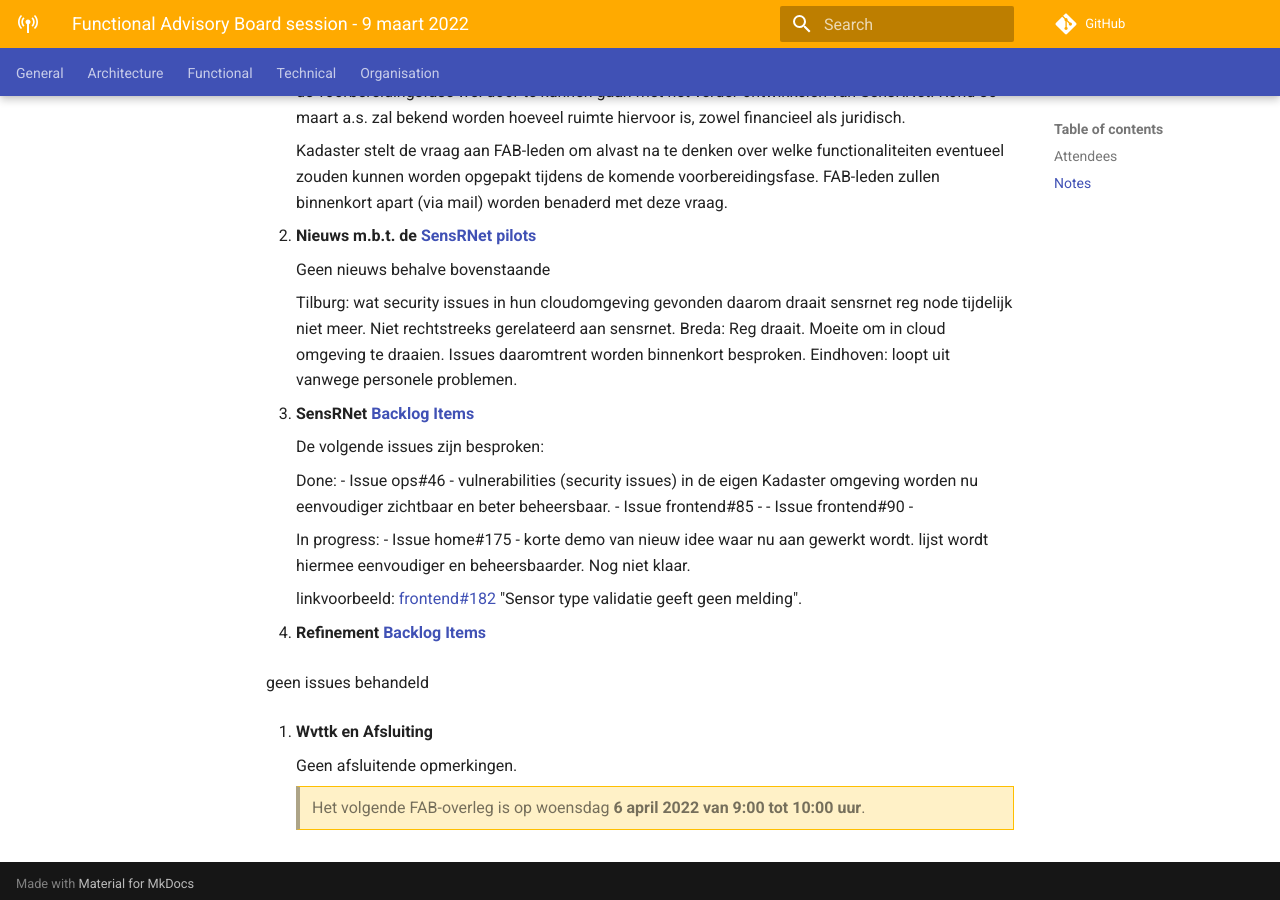
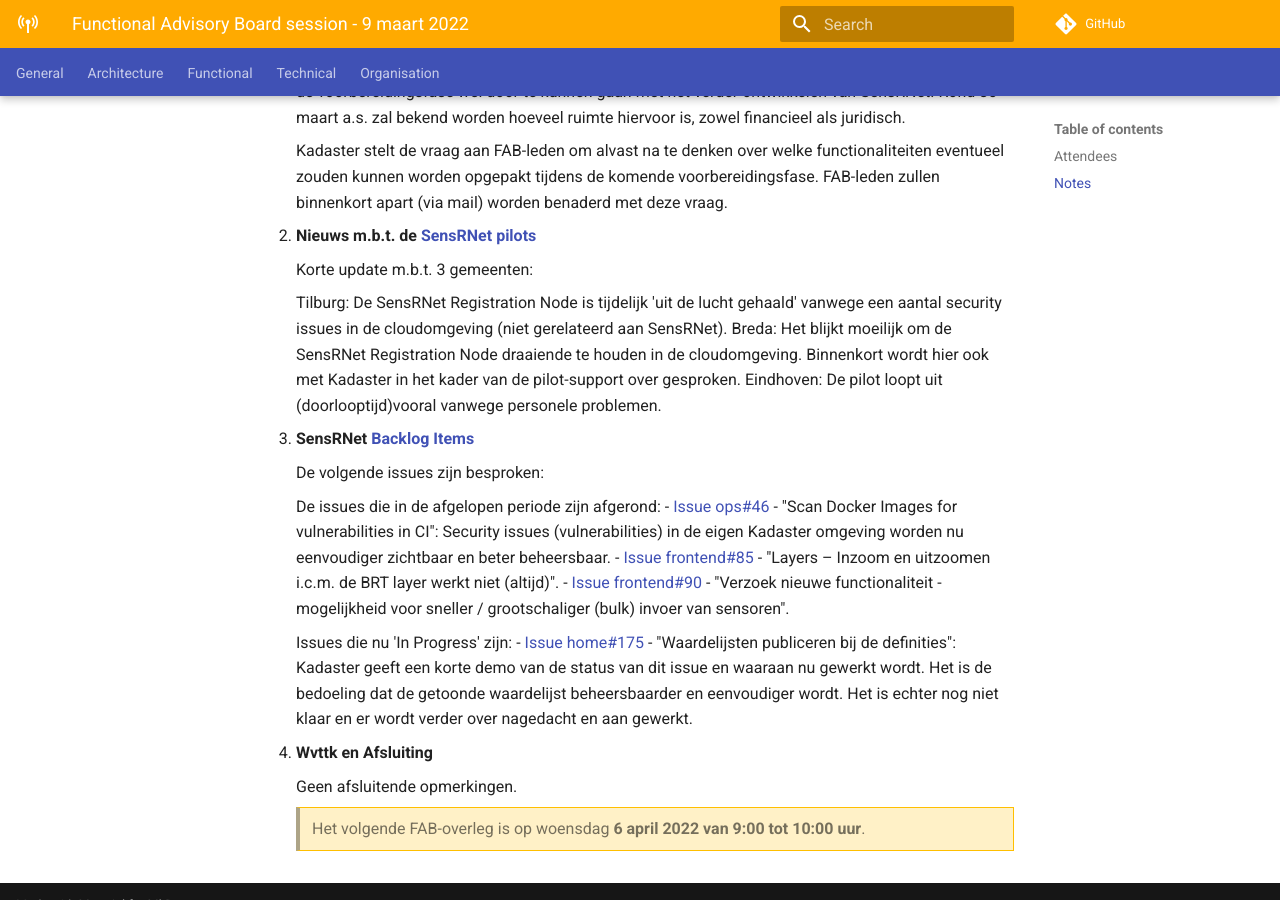
Before and after one commit to kadaster-labs/sensrnet-home, an MkDocs documentation site: the page built from docs/notes/2022-03-09-FAB-notes.md, in a window 1280 px wide and 900 px high, scrolled down 929 px. Built offline with MkDocs 1.6.1 and Material for MkDocs 9.7.7, drawn with Linux system fonts in a browser that asks for light colours; comment, search, counter and statistics services are not loaded.

Commit message:
Update 2022-03-09-FAB-notes.md

```diff
--- a/docs/notes/2022-03-09-FAB-notes.md
+++ b/docs/notes/2022-03-09-FAB-notes.md
@@ -22,7 +22,7 @@
 
      Mededelingen.
 
-     Kadaster  deelt informatie over de stand van zaken rond de voortzetting van SensRNet.
+     Kadaster deelt informatie over de stand van zaken rond de voortzetting van SensRNet.
      Het oorspronkelijke plan was om op 1 april de MVP+-fase af te sluiten en te starten met de productiefase.
      Hiervoor is het echter nog te vroeg.
      Er is besloten om op 1 april niet met de productiefase te beginnen maar een voorbereidingsfase in te lassen die duurt van 1 april tot en met 31 december 2022.
@@ -37,34 +37,27 @@
 
 2. **Nieuws m.b.t. de [SensRNet pilots](https://kadaster-labs.github.io/sensrnet-home/Pilots/)**
 
-     Geen nieuws behalve bovenstaande
+     Korte update m.b.t. 3 gemeenten:
 
-     Tilburg: wat security issues in hun cloudomgeving gevonden daarom draait sensrnet reg node tijdelijk niet meer. Niet rechtstreeks gerelateerd aan sensrnet.
-     Breda: Reg draait. Moeite om in cloud omgeving te draaien. Issues daaromtrent worden binnenkort besproken.
-     Eindhoven: loopt uit vanwege personele problemen.
-
+     Tilburg: De SensRNet Registration Node is tijdelijk 'uit de lucht gehaald' vanwege een aantal security issues in de cloudomgeving (niet gerelateerd aan SensRNet).
+     Breda: Het blijkt moeilijk om de SensRNet Registration Node draaiende te houden in de cloudomgeving. Binnenkort wordt hier ook met Kadaster in het kader van de pilot-support over gesproken.
+     Eindhoven: De pilot loopt uit (doorlooptijd)vooral vanwege personele problemen.
 
 3. **SensRNet [Backlog Items](https://github.com/orgs/kadaster-labs/projects/1)**
 
      De volgende issues zijn besproken:
 
-     Done:
-     - Issue ops#46 - vulnerabilities (security issues) in de eigen Kadaster omgeving worden nu eenvoudiger zichtbaar en beter beheersbaar.
-     - Issue frontend#85 -
-     - Issue frontend#90 -
+     De issues die in de afgelopen periode zijn afgerond:
+     - [Issue ops#46](https://github.com/kadaster-labs/sensrnet-ops/issues/46) - "Scan Docker Images for vulnerabilities in CI":
+       Security issues (vulnerabilities) in de eigen Kadaster omgeving worden nu eenvoudiger zichtbaar en beter beheersbaar.
+     - [Issue frontend#85](https://github.com/kadaster-labs/sensrnet-registry-frontend/issues/85) - "Layers – Inzoom en uitzoomen i.c.m. de BRT layer werkt niet (altijd)".
+     - [Issue frontend#90](https://github.com/kadaster-labs/sensrnet-registry-frontend/issues/90) - "Verzoek nieuwe functionaliteit - mogelijkheid voor sneller / grootschaliger (bulk) invoer van sensoren".
 
-     In progress:
-     - Issue home#175 -
-     korte demo van nieuw idee waar nu aan gewerkt wordt. lijst wordt hiermee eenvoudiger en beheersbaarder. Nog niet klaar.
-
-
-     linkvoorbeeld:
-     [frontend#182](https://github.com/kadaster-labs/sensrnet-registry-frontend/issues/182) "Sensor type validatie geeft geen melding".
-
-
-4. **Refinement [Backlog Items](https://github.com/orgs/kadaster-labs/projects/1)**
-
-   geen issues behandeld
+     Issues die nu 'In Progress' zijn:
+     - [Issue home#175](https://github.com/kadaster-labs/sensrnet-home/issues/175) - "Waardelijsten publiceren bij de definities":
+       Kadaster geeft een korte demo van de status van dit issue en waaraan nu gewerkt wordt.
+       Het is de bedoeling dat de getoonde waardelijst beheersbaarder en eenvoudiger wordt.
+       Het is echter nog niet klaar en er wordt verder over nagedacht en aan gewerkt.
 
 5. **Wvttk en Afsluiting**
 
```
